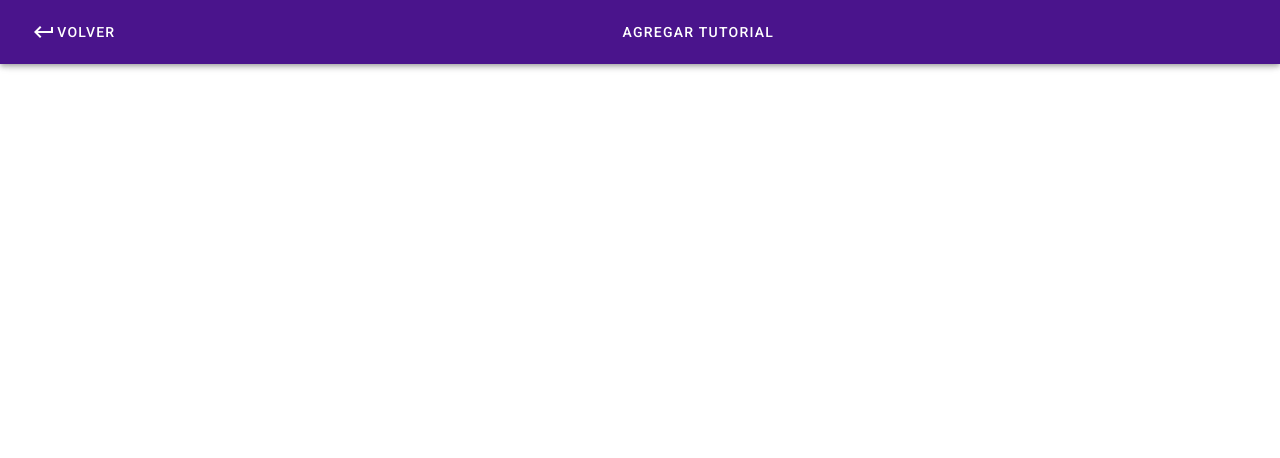
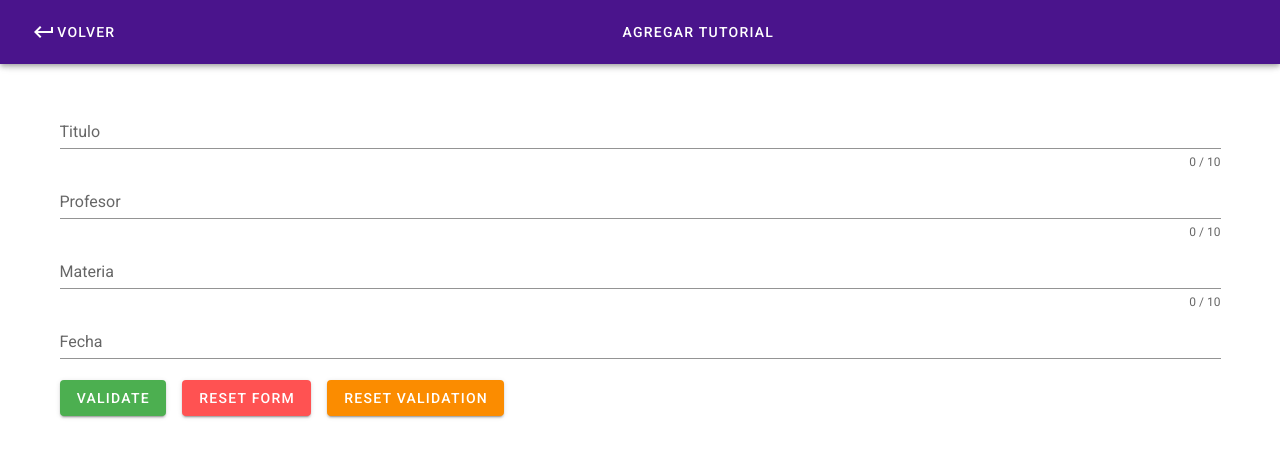
Before and after one commit to ggonzalez18/desafio-rayen-salud, a Vue app: page /agregar in a window 1280 px wide. Shown: the top 458 px of the page. Built offline with nearby package versions, Linux system fonts and the light colour scheme.

Commit message:
se avanzo en formulario para agregar

```diff
--- a/src/router/index.js
+++ b/src/router/index.js
@@ -13,9 +13,6 @@ const routes = [
   {
     path: '/agregar',
     name: 'Agregar',
-    // route level code-splitting
-    // this generates a separate chunk (about.[hash].js) for this route
-    // which is lazy-loaded when the route is visited.
     component: () => import(/* webpackChunkName: "Agregar" */ '../views/Agregar.vue')
   }
 ]
--- a/src/store/index.js
+++ b/src/store/index.js
@@ -7,7 +7,10 @@ Vue.use(Vuex)
 export default new Vuex.Store({
   state: {
     tutorial: undefined,
-    tutorials: []
+    tutorials: [],
+    items: ['Titulo', 'Fecha'],
+    selectedItem: undefined,
+    searchDescription: undefined
   },
   mutations: {
     GET_TUTORIAL(state, tutorial) {
@@ -15,7 +18,13 @@ export default new Vuex.Store({
     },
     GET_TUTORIALS(state, tutorials) {
       state.tutorials = tutorials
-    }
+    },
+    SET_ITEM(state, newItem) {
+      state.selectedItem = newItem
+    },
+    SET_DESCRIPTION(state, newDescription) {
+      state.searchDescription = newDescription
+    },
   },
   actions: {
     getTutorials({ commit }) {
@@ -23,9 +32,18 @@ export default new Vuex.Store({
         commit('GET_TUTORIALS', response.data)
       })
     },
+    setItem({ commit, state }, newItem) {
+      commit('SET_ITEM', newItem)
+      return state.selectedItem
+    },
     deleteTutorials({ dispatch }) {
       Axios.delete('https://rayentutorialtestapp.azurewebsites.net/deletetutorials').then(() => {
         dispatch('getTutorials')
+      })
+    },
+    filterTutorials({ commit }, newDescription) {
+      Axios.get(`https://rayentutorialtestapp.azurewebsites.net/tutorial?description=${newDescription}`).then((response) => {
+        commit('SET_DESCRIPTION', response.data)
       })
     },
   },
--- a/src/views/Agregar.vue
+++ b/src/views/Agregar.vue
@@ -1,6 +1,63 @@
 <template>
+
   <div class="tutorial">
     <nav-agregar></nav-agregar>
+    <v-container>
+      <v-form
+    ref="form"
+    v-model="valid"
+    lazy-validation
+  >
+    <v-text-field
+      v-model="titulo"
+      :counter="10"
+      :rules="tituloRules"
+      label="Titulo"
+      required
+    ></v-text-field>
+        <v-text-field
+      v-model="profesor"
+      :counter="10"
+      label="Profesor"
+      required
+    ></v-text-field>
+        <v-text-field
+      v-model="materia"
+      :counter="10"
+      label="Materia"
+      required
+    ></v-text-field>
+       <v-text-field
+      v-model="fecha"
+      label="Fecha"
+      required
+    ></v-text-field>
+
+    <v-btn
+      :disabled="!valid"
+      color="success"
+      class="mr-4"
+      @click="validate"
+    >
+      Validate
+    </v-btn>
+
+    <v-btn
+      color="error"
+      class="mr-4"
+      @click="reset"
+    >
+      Reset Form
+    </v-btn>
+
+    <v-btn
+      color="warning"
+      @click="resetValidation"
+    >
+      Reset Validation
+    </v-btn>
+     </v-form>
+     </v-container>
   </div>
 </template>
 
@@ -12,6 +69,31 @@ export default {
   name: 'Agregar',
   components: {
     NavAgregar,
-  }
+  },
+  data: () => ({
+      valid: true,
+      titulo: '',
+      tituloRules: [
+        v => !!v || 'titulo',
+        v => (v && v.length <= 10) || 'titulo no puede exceder los 10 caracteres',
+      ],
+      Profesor: '',
+      profesorRules: [
+        v => !!v || 'titulo',
+        v => (v && v.length <= 10) || 'titulo no puede exceder los 10 caracteres',
+      ],
+    }),
+
+    methods: {
+      validate () {
+        this.$refs.form.validate()
+      },
+      reset () {
+        this.$refs.form.reset()
+      },
+      resetValidation () {
+        this.$refs.form.resetValidation()
+      },
+    },
 }
 </script>
--- a/src/views/Tutoriales.vue
+++ b/src/views/Tutoriales.vue
@@ -4,8 +4,12 @@
     <v-container>
       <v-row>
         <v-row>
-          <v-col cols="10">
-            <v-text-field v-model="search" append-icon="mdi-magnify" label="Busca un tutorial" single-line hide-details></v-text-field>
+          <v-col cols="6">
+            <v-text-field v-model="searchDescription" append-icon="mdi-magnify" label="Busca un tutorial" single-line hide-details
+            v-on:keyup.enter="filterDescription(searchDescription)"></v-text-field>
+          </v-col>
+          <v-col cols="4">
+            <v-select label="Ordenado por" v-model="selectedItem" :items="items" @input="setSelected(selectedItem)" item-value="value"></v-select>
           </v-col>
           <v-col cols="2">
             <v-btn>Buscar</v-btn>
@@ -57,23 +61,48 @@ export default {
   },
   data() {
     return {
-      search: '',
     }
   },
   created() {
     this.getTutorials()
   },
   methods: {
-    ...mapActions(['getTutorials', 'deleteTutorials']),
+    ...mapActions(['getTutorials', 'deleteTutorials', 'setItem', 'filterTutorials']),
     deleteAll() {
       let confirmation = confirm("¿Quieres eliminar todos los tutoriales definitivamente?")
       if (confirmation) {
         this.deleteTutorials()
       }
+    },
+    setSelected(value){
+      this.selectedItem = value
+      this.getTutorials()
+    },
+    filterDescription(value) {
+      this.filterTutorials(value)
+      // return this.tutorials.filter((tutorial) => {
+      //   return tutorial.toLowerCase().includes(this.searchDescription.toLowerCase())
+      // })
     }
   },
   computed: {
-    ...mapState(['tutorials'])
+    ...mapState(['tutorials', 'items', 'selectedItem', 'searchDescription']),
+    selectedItem: {
+      get () {
+        return this.$store.state.selectedItem
+      },
+      set (newItem) {
+        return this.$store.dispatch('setItem', newItem)
+      }
+    },
+    searchDescription: {
+      get () {
+        return this.$store.state.searchDescription
+      },
+      set (newDescription) {
+        return this.$store.dispatch('filterTutorials', newDescription)
+      }
+    },
   },
 }
 </script>
```
